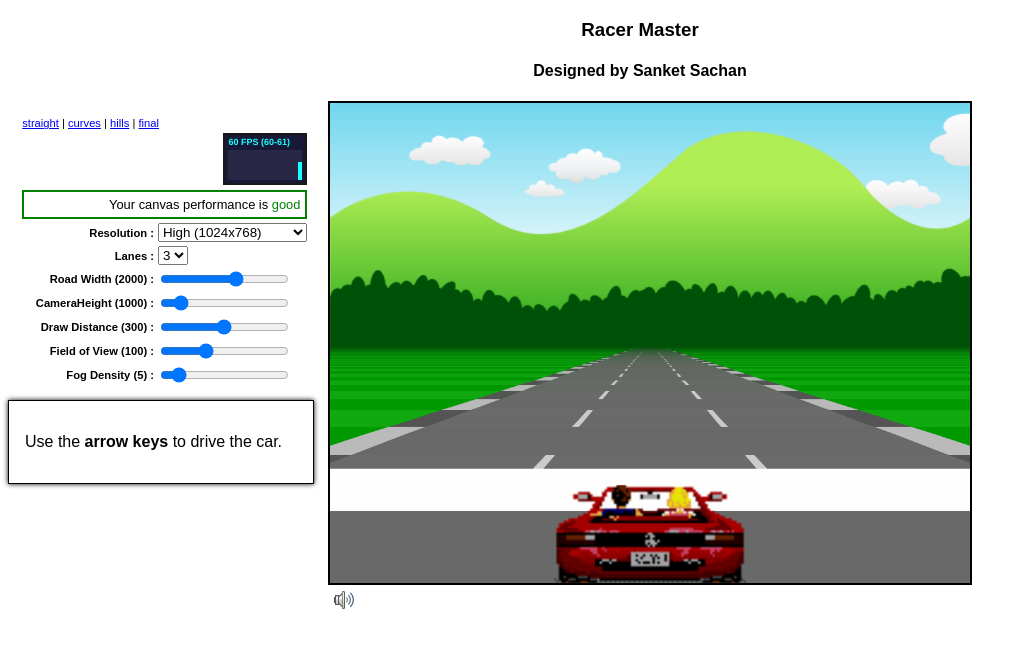
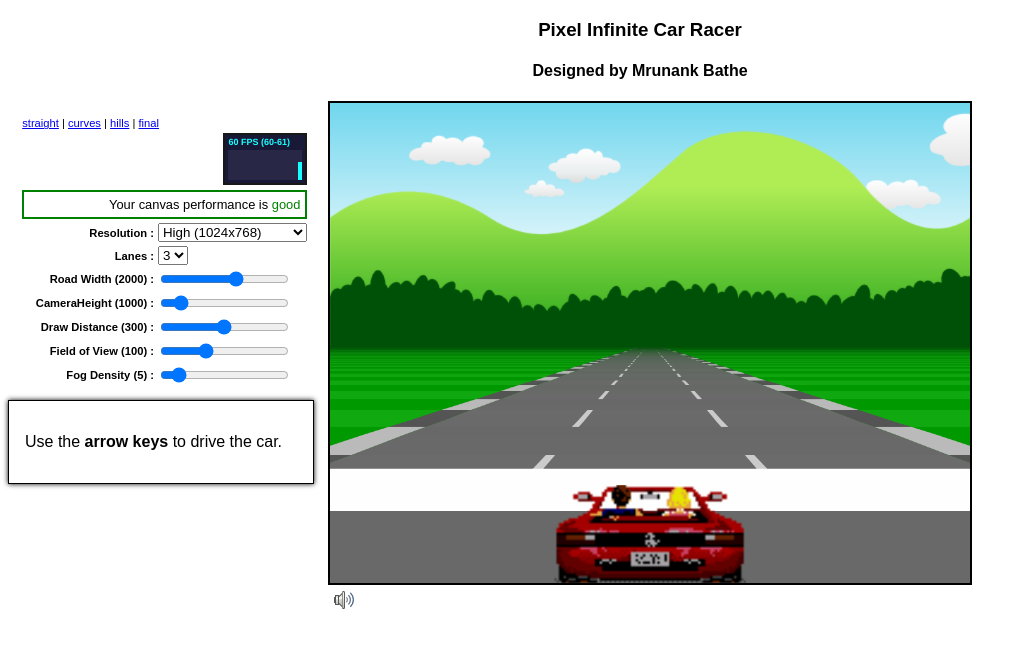
Before and after one commit to The-Clan-of-Coders/RacerMaster, a plain HTML site: page index.html in a window 1280 px wide. Shown: the whole page, without its empty margins (0-1031 px from the left). Drawn offline with Linux system fonts and the light colour scheme.

Commit message:
Update index.html

```diff
--- a/index.html
+++ b/index.html
@@ -11,8 +11,8 @@
 
   <table id="controls">
   <tr>
-      <h3 style="text-align:center;">Racer Master</h3>
-	  <h4 style="text-align:center;">Designed by Sanket Sachan</h4>
+      <h3 style="text-align:center;">Pixel Infinite Car Racer</h3>
+	  <h4 style="text-align:center;">Designed by Mrunank Bathe</h4>
     </tr>
     <tr>
       <td colspan="2">
```
